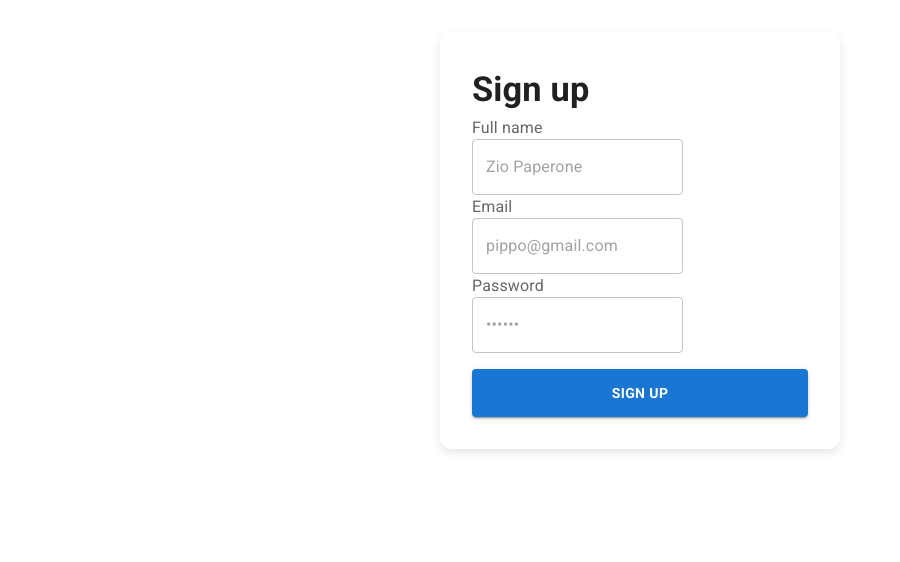
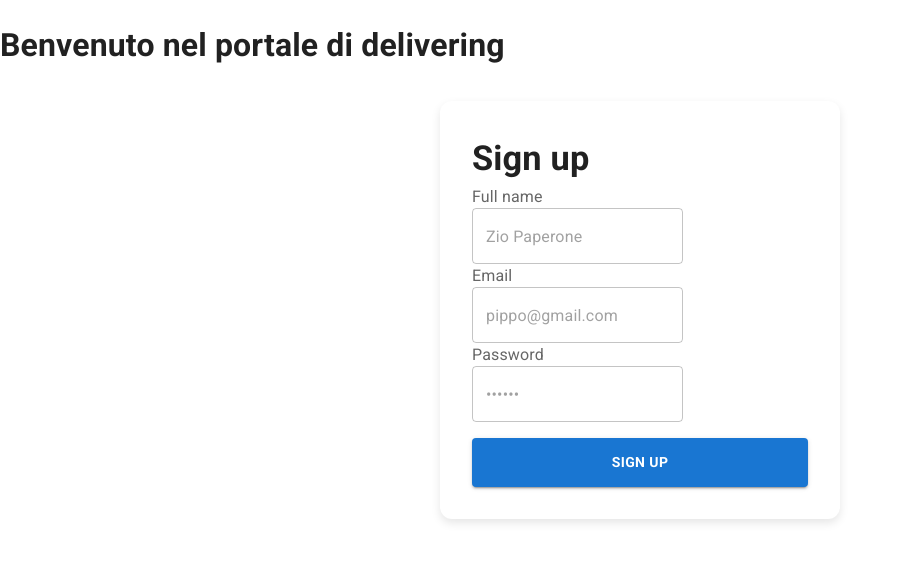
Before and after one commit to BadBoyEn/DelivEat, a React (Create React App) app in the folder deliveat/: page / in a window 1280 px wide. Shown: the top 562 px of the page, without its empty margins (0-900 px from the left). Built offline with nearby package versions, Linux system fonts and the light colour scheme.

Commit message:
Update App.jsx

```diff
--- a/deliveat/src/App.jsx
+++ b/deliveat/src/App.jsx
@@ -6,6 +6,7 @@ import CardSignUp from './Components/Signup/CardSignUp'
 function App() {
   return (
      <>
+     <h1>Benvenuto nel portale di delivering</h1>
      <CssBaseline/>
      <CardSignUp/>
      </>
```
